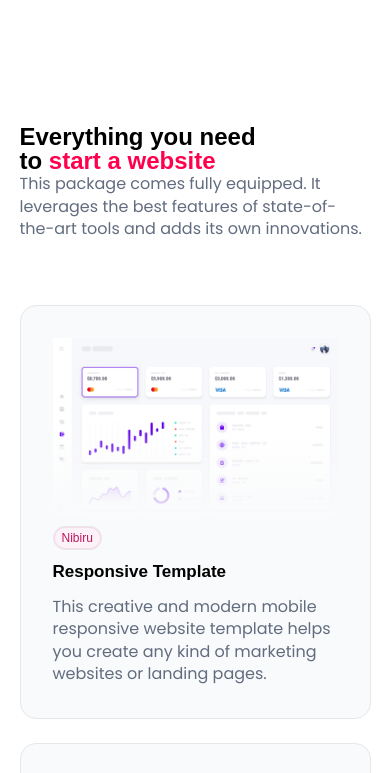
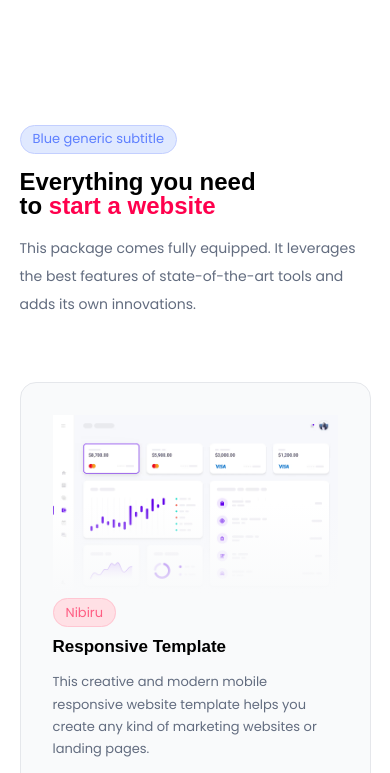
Before and after one commit to JDVillarH/nibiru_technology_website, an Astro site: page / in a window 390 px wide. Shown: the part 2560-3333 px from the top of the page. Built offline with nearby package versions, Linux system fonts and the light colour scheme; Astro itself is replaced by a stand-in of ours.

Commit message:
Fix: responsive img incompletas

```diff
--- a/src/sections/Highlights.astro
+++ b/src/sections/Highlights.astro
@@ -41,29 +41,31 @@ const advantages = [
 <section>
   <div class="section_container">
     <div class="highlights">
+      <div class="highlights__text">
+        <span class="outlined_subtitle blue">Blue generic subtitle</span>
         <h2 class="h2">
           Everything you need to <span class="text-red-crayola"
             >start a website</span
           >
         </h2>
-      <p>
+        <p class="paragraph">
           This package comes fully equipped. It leverages the best features of
           state-of-the-art tools and adds its own innovations.
         </p>
-
+      </div>
       <div class="highlights__card-container">
         {
           advantages.map((advantage) => {
             return (
               <div class="highlights__card">
-                <div class="highlights__card-image">
+                <div class="highlights__card_image">
                   <img src={advantage.image} alt="highlight image" />
                 </div>
 
-                <div class="highlights__card-content flow">
-                  <span class="badge">{advantage.tag}</span>
+                <div class="highlights__card_content">
+                  <span class="outlined_subtitle red">{advantage.tag}</span>
                   <h3 class="h3">{advantage.title}</h3>
-                  <p>{advantage.description}</p>
+                  <p class="paragraph">{advantage.description}</p>
                 </div>
               </div>
             );
@@ -75,94 +77,89 @@ const advantages = [
 </section>
 
 <style>
+  .highlights__text {
+    gap: 1rem;
+    display: flex;
+    align-items: flex-start;
+    flex-direction: column;
+  }
+
   .highlights__card-container {
     margin-top: 4rem;
     display: grid;
     gap: 1.5rem;
   }
 
-  @media screen and (min-width: 768px){
+  .highlights__card {
+    gap: 0.5rem;
+    display: grid;
+    padding: 2rem;
+    background-color: #f9fafb;
+    border: 1px solid #e5e7eb;
+    border-radius: 1rem;
+  }
+
+  .highlights__card_image {
+    position: relative;
+  }
+
+  .highlights__card_image::before {
+    content: "";
+    position: absolute;
+    inset: 0;
+    background-image: linear-gradient(to top, #f9fafb, #0000, #0000);
+    z-index: 5;
+  }
+
+  .highlights__card_content.flow {
+    --flow-space: 0.5rem;
+  }
+
+  .highlights__card_content h3 {
+    margin-block: 0.5rem;
+  }
+
+  .highlights__card_content p {
+    font-size: var(--fs-5);
+    line-height: 1.4rem;
+  }
+
+  @media screen and (min-width: 768px) {
     .highlights__card-container {
       grid-template-columns: repeat(2, minmax(0, 1fr));
     }
 
-    .highlights__card-container *:nth-child(1) {
+    .highlights__card-container .highlights__card:nth-child(1) {
       grid-column: 1 / 3;
     }
   }
 
-  @media screen and (min-width: 1024px){
+  @media screen and (min-width: 1024px) {
     .highlights__card-container {
-      grid-template-columns: repeat(15, minmax(0, 1fr));
+      grid-template-columns: repeat(6, minmax(0, 1fr));
     }
 
-    .highlights__card-container *:nth-child(1) {
-      grid-column: span 9;
+    .highlights__card-container .highlights__card:nth-child(1) {
+      grid-column: span 3;
     }
 
-    .highlights__card-container *:nth-child(2) {
-      grid-column: span 6;
+    .highlights__card-container .highlights__card:nth-child(2) {
+      grid-column: span 3;
     }
 
-    .highlights__card-container *:nth-child(3),
-    .highlights__card-container *:nth-child(4),
-    .highlights__card-container *:nth-child(5) {
-      grid-column: span 5;
-    }
+    .highlights__card-container *:nth-child(n + 3) {
+      grid-column: span 2;
     }
 
-  .highlights__card {
-    background-color: rgb(249, 250, 251);
-    padding: 2rem;
-    border: 1px solid rgb(229, 231, 235);
-    border-radius: 1rem;
-    display: grid;
-    gap: 0.5rem;
-  }
-
-  .highlights__card-image {
+    .highlights__card_image {
       position: relative;
+      height: 15dvw;
+      overflow: hidden;
 
       & img {
         width: 100%;
-      min-height: 180px;
-      object-fit: cover;
-      object-position: center;
-      max-height: 240px;
+        object-fit: contain;
       }
     }
-
-  .highlights__card-image::before {
-    content: "";
-    position: absolute;
-    inset: 0;
-    background-image: linear-gradient(
-      to top,
-      rgb(249, 250, 251),
-      rgba(0, 0, 0, 0),
-      rgba(0, 0, 0, 0)
-    );
-    z-index: 10;
-  }
-
-  .highlights__card-content.flow{
-    --flow-space: 0.5rem;
-  }
-
-  .badge {
-    font-family: var(--ff-inter);
-    font-size: 0.75rem;
-    font-weight: 500;
-    line-height: 1.5;
-
-    color: rgb(190, 24, 93);
-    background-color: rgb(253, 242, 248);
-    padding: 0.25rem 0.5rem;
-    border: 1px solid rgb(229, 231, 235);
-    border-radius: 1rem;
-    box-shadow:
-      rgb(255, 255, 255) 0px 0px 0px 0px inset,
-      rgba(190, 24, 93, 0.1) 0px 0px 0px 1px inset,
-      rgba(0, 0, 0, 0) 0px 0px 0px 0px;
   }
 </style>
```
Lines whose indentation alone changed are shown as unchanged.
